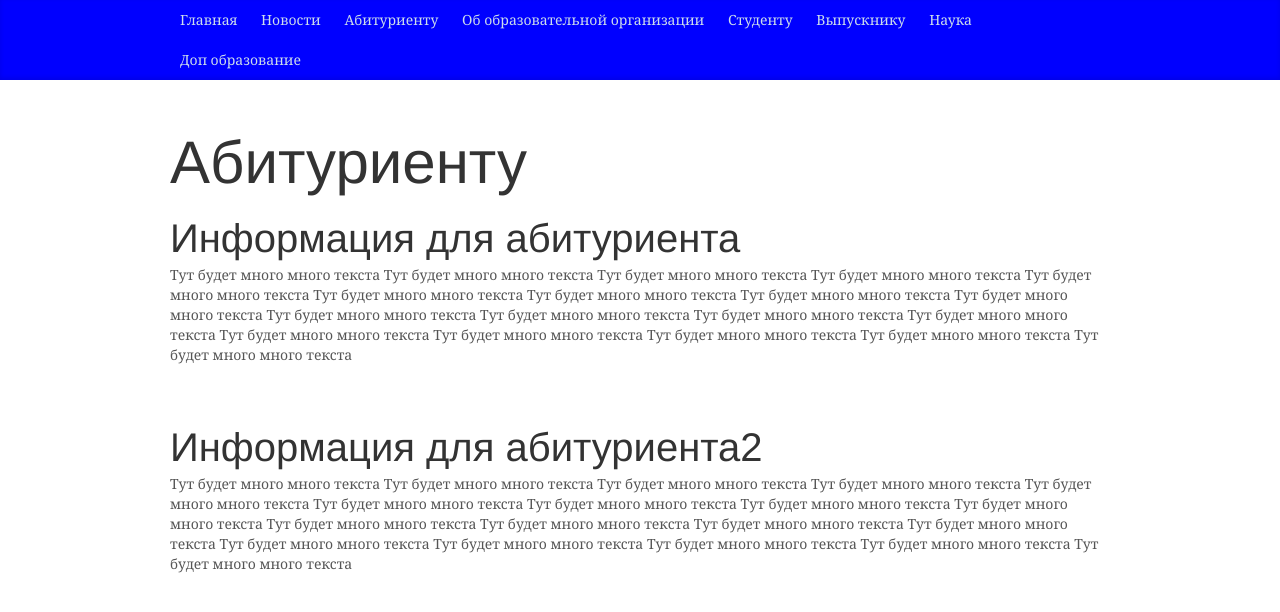
After one commit to BlackTrub/test_bottle, a Python web app: template template/applicate.html in a window 1280 px wide. The commit adds this page. Shown: the top 612 px of the page. Run offline with Jinja, Linux system fonts and the light colour scheme; the template is opened without the code that fills it, so the values that code supplies are empty.

Commit message:
add applicate page;

```diff
--- a/source/main.py
+++ b/source/main.py
@@ -19,6 +19,11 @@ def news_page():
     return template('template/news.html')
 
 
+@app.route('/applicate')
+def applicate_page():
+    return template('template/applicate.html')
+
+
 @app.error(404)
 def error404(error):
     return template('template/404.html')
--- /dev/null
+++ b/template/applicate.html
@@ -0,0 +1,57 @@
+{% extends 'template/base.html' %}
+
+{% block blog_header %}
+    Абитуриенту
+{% endblock %}
+
+{% block content %}
+    <div class="blog-post">
+        <h2 class="blog-post-title">Информация для абитуриента</h2>
+
+        <p>
+            Тут будет много много текста
+            Тут будет много много текста
+            Тут будет много много текста
+            Тут будет много много текста
+            Тут будет много много текста
+            Тут будет много много текста
+            Тут будет много много текста
+            Тут будет много много текста
+            Тут будет много много текста
+            Тут будет много много текста
+            Тут будет много много текста
+            Тут будет много много текста
+            Тут будет много много текста
+            Тут будет много много текста
+            Тут будет много много текста
+            Тут будет много много текста
+            Тут будет много много текста
+            Тут будет много много текста
+        </p>
+    </div>
+
+    <div class="blog-post">
+        <h2 class="blog-post-title">Информация для абитуриента2</h2>
+
+        <p>
+            Тут будет много много текста
+            Тут будет много много текста
+            Тут будет много много текста
+            Тут будет много много текста
+            Тут будет много много текста
+            Тут будет много много текста
+            Тут будет много много текста
+            Тут будет много много текста
+            Тут будет много много текста
+            Тут будет много много текста
+            Тут будет много много текста
+            Тут будет много много текста
+            Тут будет много много текста
+            Тут будет много много текста
+            Тут будет много много текста
+            Тут будет много много текста
+            Тут будет много много текста
+            Тут будет много много текста
+        </p>
+    </div>
+{% endblock %}
--- a/template/base.html
+++ b/template/base.html
@@ -20,7 +20,7 @@
         <nav class="blog-nav">
           <a class="blog-nav-item" href="/">Главная</a>
           <a class="blog-nav-item" href="/news">Новости</a>
-          <a class="blog-nav-item" href="#">Абитуриенту</a>
+          <a class="blog-nav-item" href="/applicate">Абитуриенту</a>
           <a class="blog-nav-item" href="#">Об образовательной организации</a>
           <a class="blog-nav-item" href="#">Студенту</a>
           <a class="blog-nav-item" href="#">Выпускнику</a>
```
